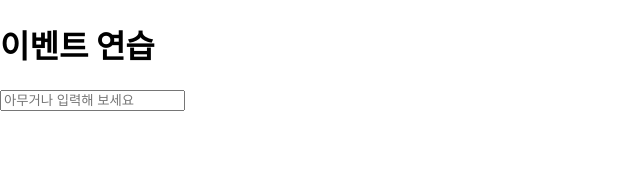
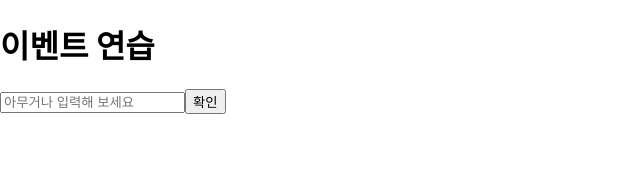
Before and after one commit to Minhee-Jeon/Start_React, a React (Create React App) app in the folder 01.hello-react/: page / in a window 1280 px wide. Shown: the top 179 px of the page, without its empty margins (0-640 px from the left). Built offline with nearby package versions, Linux system fonts and the light colour scheme.

Commit message:
[버튼을 누를 때 comment 값을 공백으로 설정]
입력한 값이 state에 잘 들어가서 input에서 반영되는지 검증
+
button 클릭 시 현재 comment값을 메시지 박스로 띄우고 comment값이 공백이 되도록 설정

```diff
--- a/01.hello-react/src/EventPractice.js
+++ b/01.hello-react/src/EventPractice.js
@@ -24,6 +24,14 @@ class EventPractice extends Component {
                      }
                     }
                 />
+                <button onClick={
+                    () => {
+                        alert(this.state.message);
+                        this.setState({
+                            message: ''
+                        });
+                    }
+                }>확인</button>
             </div>
         );
     }
```
